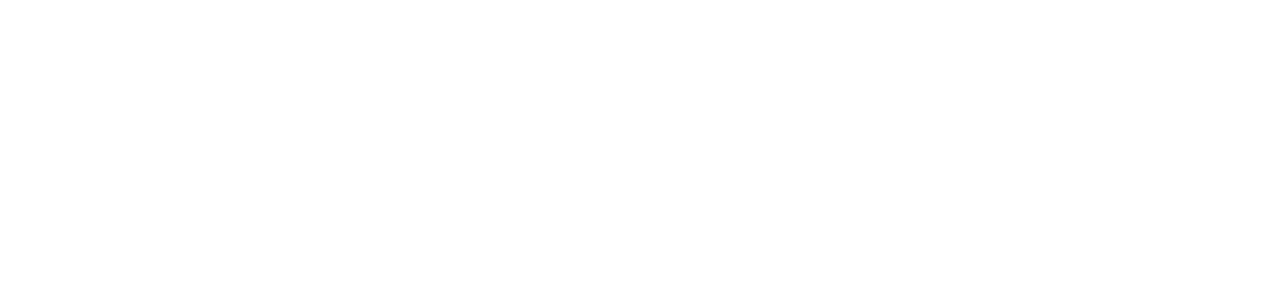
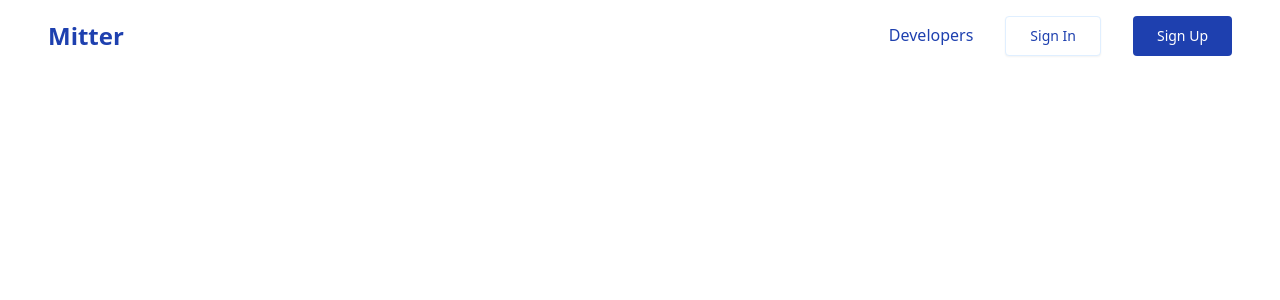
Before and after one commit to Kaidora-labs/mitter-client, a Next.js app: page / in a window 1280 px wide. Shown: the top 300 px of the page. Built offline with nearby package versions, Linux system fonts and the light colour scheme.

Commit message:
feat: enhance layout and add button and card components for improved UI

```diff
--- a/app/layout.tsx
+++ b/app/layout.tsx
@@ -8,7 +8,10 @@ const inter = Inter({
 });
 
 export const metadata: Metadata = {
-  title: "Mitter",
+  title: {
+    default: "Mitter",
+    template: `%s | Mitter`,
+  },
   description: "Your Gateway to the African Market",
 };
 
--- a/app/page.tsx
+++ b/app/page.tsx
@@ -1,7 +1,43 @@
+import Link from "next/link";
+import { Text } from "@/components/typography";
+import { Button } from "@/components/ui/button";
+
 export default function Home() {
   return (
-    <div>
-      <header></header>
+    <div className="w-full mx-auto space-y-4 px-4">
+      <header className="w-full flex justify-between items-center py-4 px-8 text-primary">
+        <div>
+          <Text variant="h2">Mitter</Text>
+        </div>
+
+        <div className="space-x-8">
+          <Link
+            href="https://docs.mitter.io"
+            target="_blank"
+            rel="noopener noreferrer"
+          >
+            Developers
+          </Link>
+
+          <Button
+            variant="outline"
+            className="border-secondary hover:bg-secondary hover:text-primary"
+            size="lg"
+            asChild
+          >
+            <Link href="/auth/signin" target="_blank" rel="noopener noreferrer">
+              Sign In
+            </Link>
+          </Button>
+
+          <Button variant="default" size="lg" asChild>
+            <Link href="/auth/signup" target="_blank" rel="noopener noreferrer">
+              Sign Up
+            </Link>
+          </Button>
+        </div>
+      </header>
+
       <main></main>
       <footer></footer>
     </div>
--- /dev/null
+++ b/components/ui/button.tsx
@@ -0,0 +1,60 @@
+import { Slot } from "@radix-ui/react-slot";
+import { cva, type VariantProps } from "class-variance-authority";
+import type * as React from "react";
+
+import { cn } from "@/lib/utils";
+
+const buttonVariants = cva(
+  "inline-flex items-center justify-center gap-2 whitespace-nowrap rounded-md text-sm font-medium transition-all disabled:pointer-events-none disabled:opacity-50 [&_svg]:pointer-events-none [&_svg:not([class*='size-'])]:size-4 shrink-0 [&_svg]:shrink-0 outline-none focus-visible:border-ring focus-visible:ring-ring/50 focus-visible:ring-[3px] aria-invalid:ring-destructive/20 dark:aria-invalid:ring-destructive/40 aria-invalid:border-destructive",
+  {
+    variants: {
+      variant: {
+        default: "bg-primary text-primary-foreground hover:bg-primary/90",
+        destructive:
+          "bg-destructive text-white hover:bg-destructive/90 focus-visible:ring-destructive/20 dark:focus-visible:ring-destructive/40 dark:bg-destructive/60",
+        outline:
+          "border bg-background shadow-xs hover:bg-accent hover:text-accent-foreground dark:bg-input/30 dark:border-input dark:hover:bg-input/50",
+        secondary:
+          "bg-secondary text-secondary-foreground hover:bg-secondary/80",
+        ghost:
+          "hover:bg-accent hover:text-accent-foreground dark:hover:bg-accent/50",
+        link: "text-primary underline-offset-4 hover:underline",
+      },
+      size: {
+        default: "h-9 px-4 py-2 has-[>svg]:px-3",
+        sm: "h-8 rounded-md gap-1.5 px-3 has-[>svg]:px-2.5",
+        lg: "h-10 rounded-md px-6 has-[>svg]:px-4",
+        icon: "size-9",
+        "icon-sm": "size-8",
+        "icon-lg": "size-10",
+      },
+    },
+    defaultVariants: {
+      variant: "default",
+      size: "default",
+    },
+  },
+);
+
+function Button({
+  className,
+  variant,
+  size,
+  asChild = false,
+  ...props
+}: React.ComponentProps<"button"> &
+  VariantProps<typeof buttonVariants> & {
+    asChild?: boolean;
+  }) {
+  const Comp = asChild ? Slot : "button";
+
+  return (
+    <Comp
+      data-slot="button"
+      className={cn(buttonVariants({ variant, size, className }))}
+      {...props}
+    />
+  );
+}
+
+export { Button, buttonVariants };
--- /dev/null
+++ b/components/ui/card.tsx
@@ -0,0 +1,92 @@
+import type * as React from "react";
+
+import { cn } from "@/lib/utils";
+
+function Card({ className, ...props }: React.ComponentProps<"div">) {
+  return (
+    <div
+      data-slot="card"
+      className={cn(
+        "bg-card text-card-foreground flex flex-col gap-6 rounded-xl border py-6 shadow-sm",
+        className,
+      )}
+      {...props}
+    />
+  );
+}
+
+function CardHeader({ className, ...props }: React.ComponentProps<"div">) {
+  return (
+    <div
+      data-slot="card-header"
+      className={cn(
+        "@container/card-header grid auto-rows-min grid-rows-[auto_auto] items-start gap-2 px-6 has-data-[slot=card-action]:grid-cols-[1fr_auto] [.border-b]:pb-6",
+        className,
+      )}
+      {...props}
+    />
+  );
+}
+
+function CardTitle({ className, ...props }: React.ComponentProps<"div">) {
+  return (
+    <div
+      data-slot="card-title"
+      className={cn("leading-none font-semibold", className)}
+      {...props}
+    />
+  );
+}
+
+function CardDescription({ className, ...props }: React.ComponentProps<"div">) {
+  return (
+    <div
+      data-slot="card-description"
+      className={cn("text-muted-foreground text-sm", className)}
+      {...props}
+    />
+  );
+}
+
+function CardAction({ className, ...props }: React.ComponentProps<"div">) {
+  return (
+    <div
+      data-slot="card-action"
+      className={cn(
+        "col-start-2 row-span-2 row-start-1 self-start justify-self-end",
+        className,
+      )}
+      {...props}
+    />
+  );
+}
+
+function CardContent({ className, ...props }: React.ComponentProps<"div">) {
+  return (
+    <div
+      data-slot="card-content"
+      className={cn("px-6", className)}
+      {...props}
+    />
+  );
+}
+
+function CardFooter({ className, ...props }: React.ComponentProps<"div">) {
+  return (
+    <div
+      data-slot="card-footer"
+      className={cn("flex items-center px-6 [.border-t]:pt-6", className)}
+      {...props}
+    />
+  );
+}
+
+export {
+  Card,
+  CardHeader,
+  CardFooter,
+  CardTitle,
+  CardAction,
+  CardDescription,
+  CardContent,
+};
--- a/package.json
+++ b/package.json
@@ -10,6 +10,7 @@
     "format": "biome format --write"
   },
   "dependencies": {
+    "@radix-ui/react-slot": "^1.2.3",
     "class-variance-authority": "^0.7.1",
     "clsx": "^2.1.1",
     "lucide-react": "^0.545.0",
```
Also changed, not shown: 1 other file (tests, documents, lock files or other folders).
